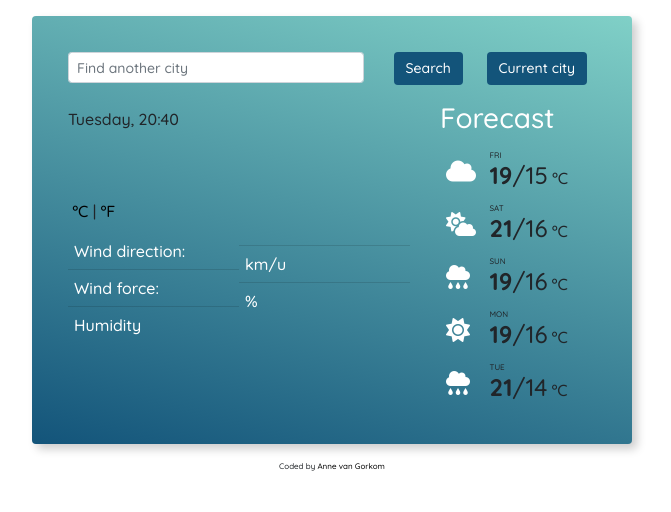
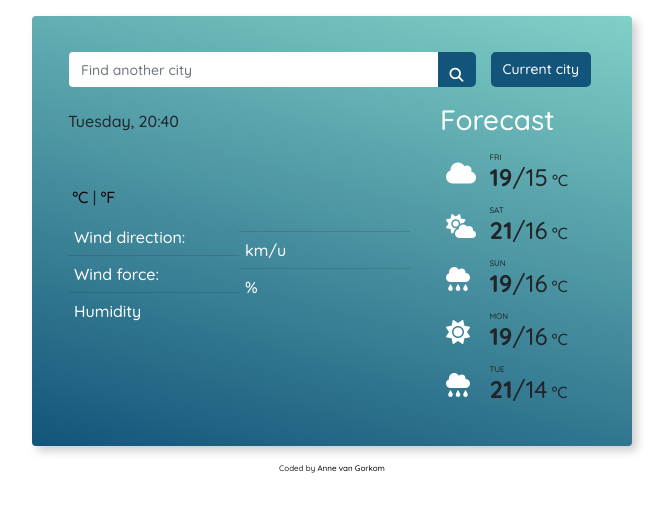
Before and after one commit to AnnevanGorkom/weather-app, a website built with Parcel: page index.html in a window 1280 px wide. Shown: the whole page, without its empty margins (308-979 px from the left). Built offline with nearby package versions, Linux system fonts and the light colour scheme; no server answers; some icons are missing.

Commit message:
Search improvements

```diff
--- a/index.html
+++ b/index.html
@@ -25,39 +25,39 @@
     <div class="container">
       <div class="card p-3 m-3 mx-auto">
         <div class="card-body">
-          <form class="form-group row">
-            <div class="col-7">
+          <!-- search -->
+
+          <form id="search-city" class="ml-3 mb-3">
+            <div class="row">
+              <div class="input-group col-9">
                 <input
                   type="text"
-                class="form-control form-control-sm"
+                  placeholder="Find another city"
+                  class="form-control search-input"
                   id="new-city-input"
-                placeholder="Find another city"
                 />
-            </div>
-            <div class="col-2">
-              <button
-                type="submit"
-                class="btn btn-primary btn-primary-sm"
-                id="#search"
-              >
-                Search
+                <button type="submit" class="btn btn-primary search-button">
+                  <i class="fas fa-search search-icon"></i>
                 </button>
               </div>
-            <div class="col-3">
-              <button class="btn btn-primary btn-primary-sm" id="current-city">
+
+              <div class="col">
+                <button class="btn btn-primary" id="current-city">
                   Current city
                 </button>
               </div>
+            </div>
           </form>
+
+          <!-- end search -->
 
           <div class="row">
             <div class="col">
               <div class="row">
                 <div class="col">
                   <h1 class="card-title"></h1>
-                  <p class="card-subtitle" id="date">
+                  <p class="card-subtitle" id="date"></p>
                   <div id="weather-description"></div>
-                  </p>
                 </div>
               </div>
               <i class="today-icon fas"></i>
--- a/src/styles.css
+++ b/src/styles.css
@@ -57,6 +57,41 @@ a:hover {
   position: relative;
 }
 
+.search {
+  display: flex;
+}
+
+.input-group {
+  padding: 0;
+  border: none;
+  border-right: none;
+  border-radius: 5px 0 0 5px;
+}
+
+.search-input {
+  border: none;
+  font-size: 14px;
+}
+
+.search-icon {
+  font-size: 14px;
+}
+
+.btn {
+  background: #13547a;
+  border: none;
+  color: #fff;
+  font-size: 14px;
+  border-radius: 5px;
+  height: 35px;
+}
+
+.search-button {
+  border: none;
+  border-radius: 0 5px 5px 0;
+  cursor: pointer;
+}
+
 .today-icon {
   font-size: 72px;
   top: auto;
@@ -90,13 +125,6 @@ a:hover {
   color: #fff;
 }
 
-.btn {
-  background: #13547a;
-  border: none;
-  color: #fff;
-  font-size: 14px;
-}
-
 .btn:hover,
 .btn:active,
 .btn:focus {
```
Lines whose indentation alone changed are shown as unchanged.
